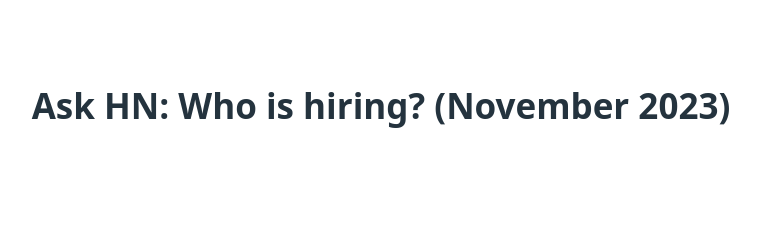
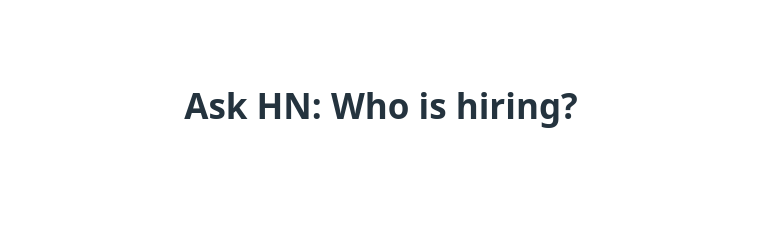
Before and after one commit to clemsau/hnjobsexplorer, a Django app: page / in a window 1280 px wide. Shown: the part 70-316 px from the top of the page, without its empty margins (259-1019 px from the left). Run offline with Django 4.2, Linux system fonts and the light colour scheme; data that the repository does not hold is empty; some libraries are stand-ins or nearby versions.

Commit message:
Remove month from title

```diff
--- a/jobs/templates/index.html
+++ b/jobs/templates/index.html
@@ -20,7 +20,7 @@
 
 <main class="container">
     <div class="grid">
-        <h2 style="text-align: center">Ask HN: Who is hiring? (November 2023)</h2>
+        <h2 style="text-align: center">Ask HN: Who is hiring?</h2>
     </div>
     <div class="grid-search">
         <form hx-post="/" hx-target="#listing">
```
